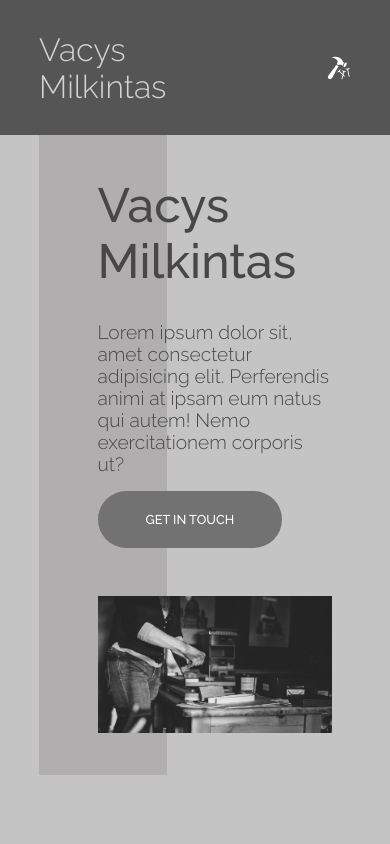
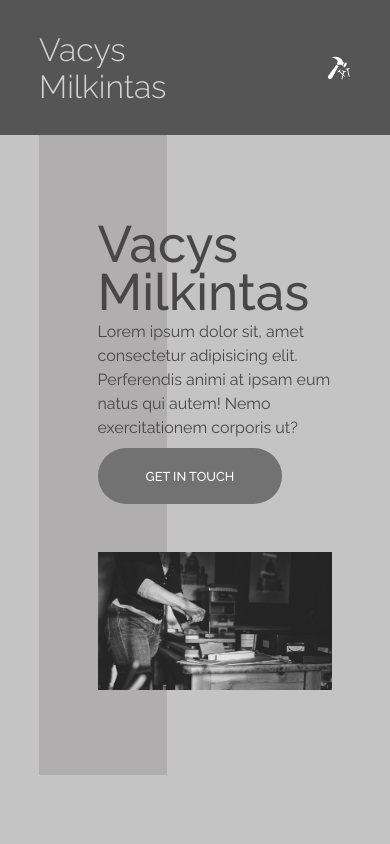
Before and after one commit to tomasmilkintas/carpentry, a React (Create React App) app: page / in a window 390 px wide. Shown: the top 844 px of the page. Built offline with nearby package versions, Linux system fonts and the light colour scheme.

Commit message:
reorganising sections

```diff
--- a/src/App.css
+++ b/src/App.css
@@ -68,7 +68,7 @@ html {
 }
 
 .border > h2 {
-    font-size: 6.5vw;
+    font-size: 6vw;
     line-height: 5.7vw;
     font-weight: 300;
 }
--- a/src/App.js
+++ b/src/App.js
@@ -9,6 +9,8 @@ import Intro from "./Main/Intro";
 // import furniture from "./assets/furniture.jpeg";
 // import furniture1 from "./assets/furniture1.jpeg";
 import collage from "./assets/collage.png";
+import collage2 from "./assets/collage2.png";
+import Sections from "./Main/Sections/Sections";
 
 export const GlobalContext = createContext();
 
@@ -52,12 +54,13 @@ const App = () => {
                                 </div>
                             </div>
                             <div className="imageTest">
-                                {/* <img src={furniture} alt="carpentryPhoto" className="testImage" />
-                                <img src={furniture1} alt="carpentryPhoto" className="testImage" /> */}
                                 <img src={collage} alt="carpentryPhoto" className="testImage" />
                             </div>
                         </div>
-                        <Header id="main" />
+
+                        {/* <Sections /> */}
+
+                        {/* <Header id="main" /> */}
                     </div>
 
                     <Footer id="contactUs" />
--- a/src/Main/Header.js
+++ b/src/Main/Header.js
@@ -1,7 +1,6 @@
 import React from "react";
 import "./Header.css";
 import Portfolio from "./Portfolio";
-// import HeadingBlobs from "./useful/HeadingBlobs";
 
 import furniture from "./../assets/furniture.jpeg";
 import furniture1 from "./../assets/furniture1.jpeg";
@@ -65,11 +64,6 @@ const Header = () => {
             <div className="link">
                 <a href="#top">Back to top</a>
             </div>
-
-            {/* <HeadingBlobs text="Bespoke furniture" />
-            <HeadingBlobs text="Loft conversions" />
-            <HeadingBlobs text="Flooring, staircases" />
-            <HeadingBlobs text="Kitchens, extensions" /> */}
         </div>
     );
 };
--- a/src/Main/Intro.css
+++ b/src/Main/Intro.css
@@ -1,9 +1,15 @@
 .intro {
     width: 100%;
-    height: 40rem;
+    height: 50rem;
     position: relative;
     display: flex;
     align-items: center;
+}
+
+@media (max-width: 1026px) {
+    .intro {
+        height: 40rem;
+    }
 }
 
 .blob {
@@ -50,41 +56,61 @@
 }
 
 .introHeading {
-    font-size: 4.5rem;
+    font-size: 4.5vw;
     font-weight: 500;
+    line-height: 4.5vw;
     width: 60%;
 }
 
 @media (max-width: 1426px) {
     .introHeading {
-        font-size: 3.5rem;
+        /* font-size: 4vw;
+        line-height: 2rem; */
         width: 20%;
+    }
+}
+
+@media (max-width: 1026px) {
+    .introHeading {
+        font-size: 8vw;
+        line-height: 8vw;
     }
 }
 
 @media (max-width: 426px) {
     .introHeading {
-        font-size: 3rem;
-        width: 20%;
+        font-size: 3.2rem;
+        line-height: 3rem;
+        /* width: 20%; */
     }
 }
 
 .introText {
-    font-size: 1.5rem;
-    margin: 2rem 0 1rem;
+    font-size: 1.5vw;
+    margin: 1vw 0 1vw;
     width: 70%;
-    font-weight: 300;
+    font-weight: 400;
 }
 
 @media (max-width: 1028px) {
     .introText {
+        width: 90%;
+        font-size: 1.15rem;
+        margin-bottom: 2vw;
+    }
+}
+
+@media (max-width: 426px) {
+    .introText {
         width: 100%;
-        font-size: 1.2rem;
+        font-size: 1rem;
+        margin-bottom: 2vw;
+        line-height: 1.5rem;
     }
 }
 
 .introImg {
-    width: 32rem;
+    width: 30vw;
     height: auto;
     object-fit: contain;
     filter: grayscale(1);
--- a/src/Main/Intro.js
+++ b/src/Main/Intro.js
@@ -1,7 +1,6 @@
 import React from "react";
 import "./Intro.css";
 
-// import blob from "../assets/blob.svg";
 import carpenter from "../assets/carpenter.jpeg";
 import Button from "./useful/Button/Button";
 
@@ -16,7 +15,6 @@ const Intro = () => {
                         Lorem ipsum dolor sit, amet consectetur adipisicing elit. Perferendis animi
                         at ipsam eum natus qui autem! Nemo exercitationem corporis ut?
                     </p>
-                    {/* <button className="introButton">Get in touch</button> */}
                     <Button text="GET IN TOUCH" link="#contactUs" />
                 </div>
                 <img src={carpenter} alt="carpenter" className="introImg" />
--- /dev/null
+++ b/src/Main/Sections/Section/Section.js
@@ -0,0 +1,13 @@
+import React from "react";
+
+import "./Section.css";
+
+const Section = () => {
+    return (
+        <div>
+            <h1>Hi I am a section</h1>
+        </div>
+    );
+};
+
+export default Section;
--- /dev/null
+++ b/src/Main/Sections/Sections.js
@@ -0,0 +1,14 @@
+import React from "react";
+import Section from "./Section/Section";
+
+import "./Sections.css";
+
+const Sections = () => {
+    return (
+        <div>
+            <Section />
+        </div>
+    );
+};
+
+export default Sections;
```
Also changed, not shown: src/Main/Sections/Section/Section.css (added), src/Main/Sections/Sections.css (added), 1 other file (tests, documents, lock files or other folders).
